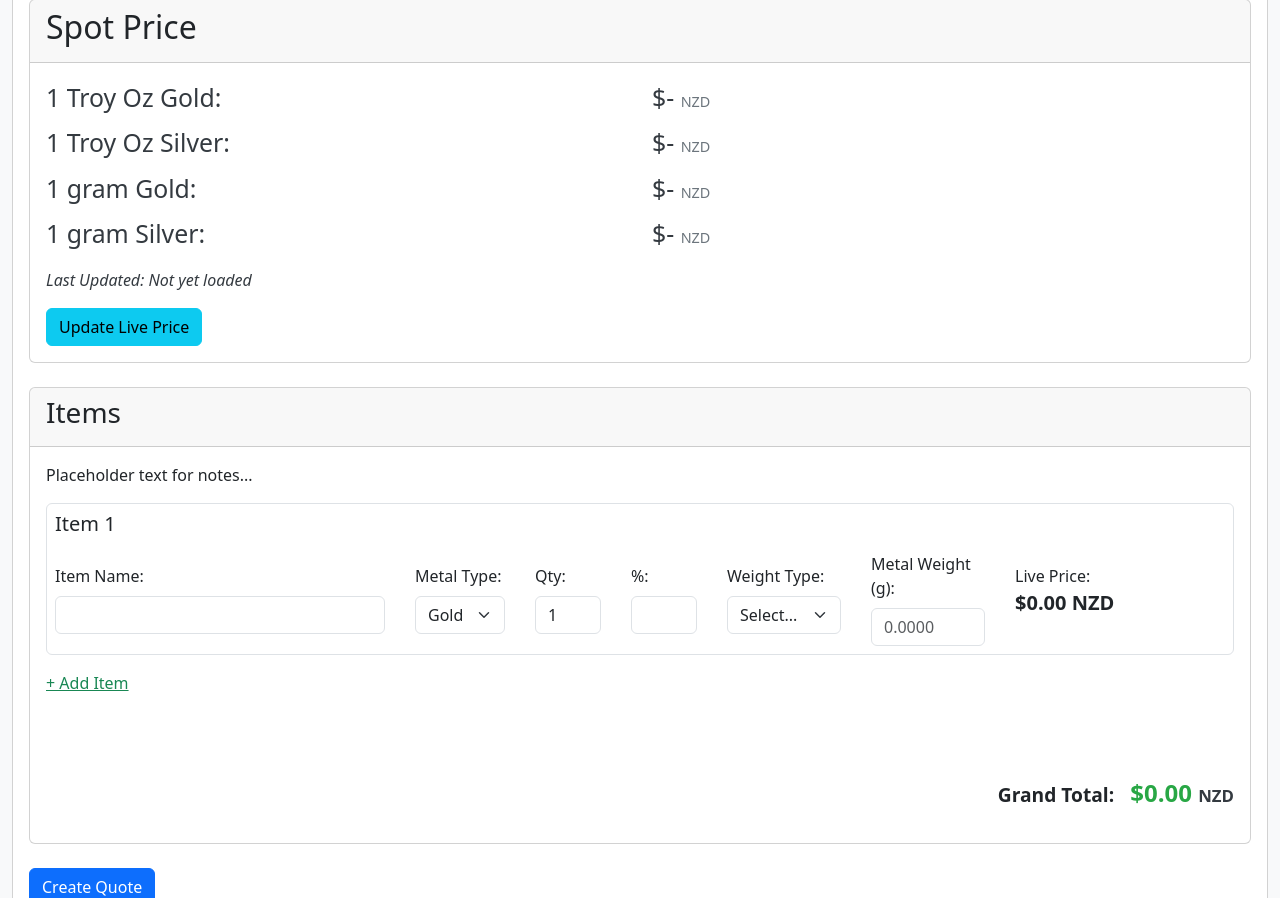
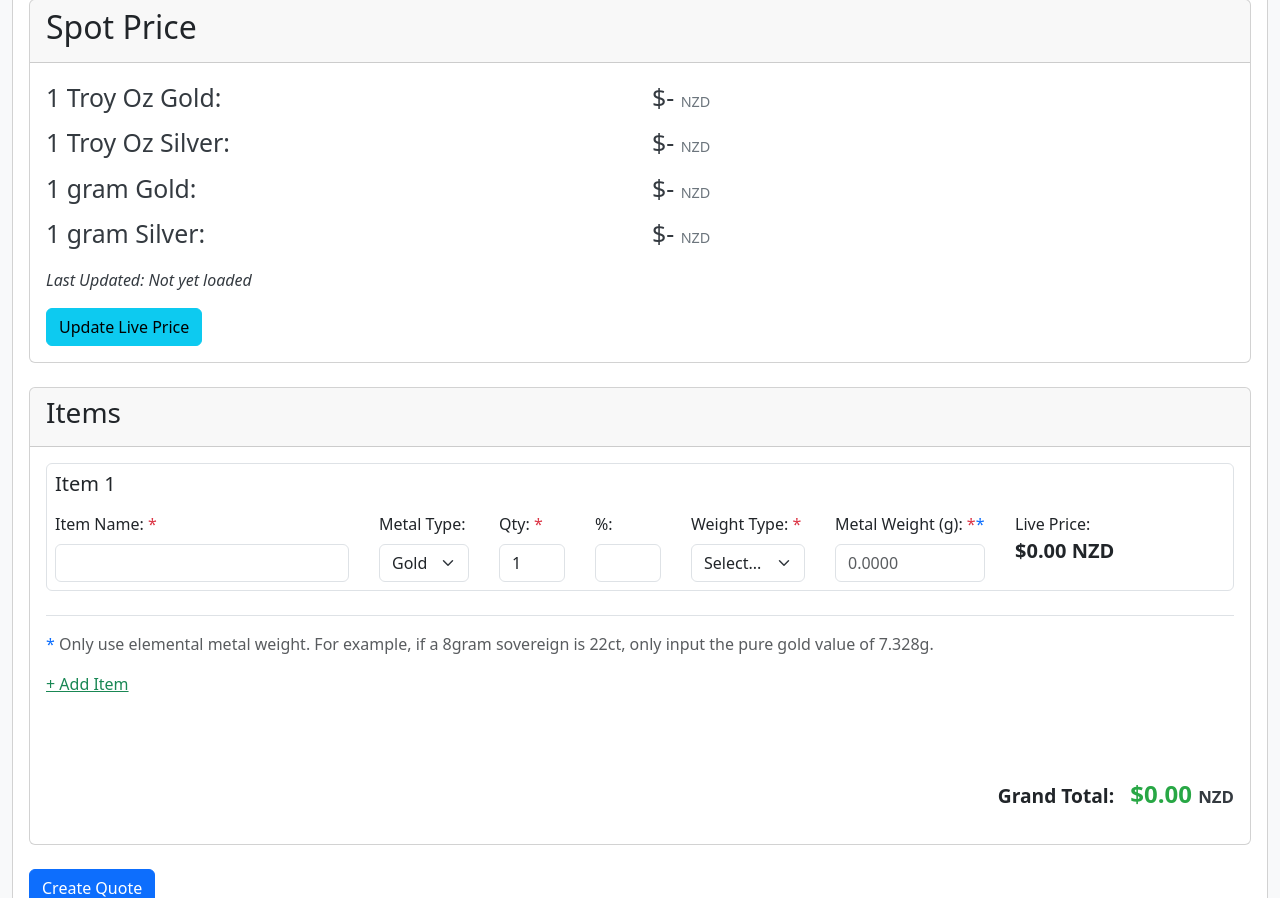
Before and after one commit to joeright1001/chchgold.co.nz, a Node server app: template views/admin_create_edit.ejs in a window 1280 px wide. Shown: the part 732-1630 px from the top of the page. Run offline with Node 20, Linux system fonts and the light colour scheme; the template is opened without the code that fills it, so the values that code supplies are empty.

Commit message:
added validation to items and consolidated validation into one file (seperate val removed from contacts_val file)

```diff
--- a/public/css/admin_create_edit.css
+++ b/public/css/admin_create_edit.css
@@ -13,8 +13,8 @@
 }
 
 .col-item-name {
-    flex: 0 0 30%;
-    max-width: 30%;
+    flex: 0 0 27%;
+    max-width: 27%;
 }
 
 .col-metal-type {
@@ -38,8 +38,8 @@
 }
 
 .col-weight {
-    flex: 0 0 12%;
-    max-width: 12%;
+    flex: 0 0 15%;
+    max-width: 15%;
 }
 
 .col-live-price {
--- a/public/js/admin_create_edit.js
+++ b/public/js/admin_create_edit.js
@@ -48,9 +48,6 @@ document.addEventListener('DOMContentLoaded', () => {
     const card = document.getElementById('admin-create-edit-card');
     const quoteId = card.dataset.quoteId;
     const isEditMode = !!quoteId;
-
-    // Initialize contact validation
-    initContactValidation('admin-create-edit-form');
 
     // Handle copy URL button (only in edit mode)
     const copyUrlBtn = document.getElementById('copy-url-btn');
--- /dev/null
+++ b/public/js/create_edit_input_validation.js
@@ -0,0 +1,90 @@
+document.addEventListener('DOMContentLoaded', () => {
+    const form = document.getElementById('admin-create-edit-form');
+    if (!form) return;
+
+    const mobileInput = document.getElementById('mobile');
+    const emailInput = document.getElementById('email');
+    const mobileError = document.getElementById('mobile-error');
+    const emailError = document.getElementById('email-error');
+
+    form.addEventListener('submit', (event) => {
+        let isContactValid = validateContactInfo();
+        let areItemsValid = validateItems();
+
+        if (!isContactValid || !areItemsValid) {
+            event.preventDefault(); // Stop form submission
+            // Re-enable the submit button if validation fails
+            const submitButton = form.querySelector('button[type="submit"]');
+            const spinner = submitButton.querySelector('.spinner-border');
+            spinner.classList.add('d-none');
+            submitButton.disabled = false;
+        }
+    });
+
+    function validateContactInfo() {
+        const mobile = mobileInput.value.trim();
+        const email = emailInput.value.trim();
+
+        // Reset validation states
+        mobileInput.classList.remove('is-invalid');
+        emailInput.classList.remove('is-invalid');
+        mobileError.textContent = '';
+        emailError.textContent = '';
+
+        if (!mobile && !email) {
+            mobileInput.classList.add('is-invalid');
+            emailInput.classList.add('is-invalid');
+            mobileError.textContent = 'Please provide at least one contact method';
+            emailError.textContent = 'Please provide at least one contact method';
+            return false;
+        }
+        return true;
+    }
+
+    function validateItems() {
+        let isValid = true;
+        clearItemErrors();
+        const itemRows = form.querySelectorAll('.item-row');
+
+        itemRows.forEach((row) => {
+            const itemNameInput = row.querySelector('.item-name-input');
+            const quantityInput = row.querySelector('.quantity-input');
+            const weightTypeSelect = row.querySelector('.weight-type-select');
+            const weightInput = row.querySelector('.weight-input');
+            const percentInput = row.querySelector('.percent-input');
+
+            const isPartiallyFilled = [itemNameInput.value, quantityInput.value, weightTypeSelect.value, weightInput.value, percentInput.value].some(value => value && value.trim() !== '');
+
+            if (isPartiallyFilled) {
+                if (!validateField(itemNameInput, 'Item Name is required.')) isValid = false;
+                if (!validateField(quantityInput, 'Quantity is required.')) isValid = false;
+                if (!validateField(weightTypeSelect, 'Weight Type is required.')) isValid = false;
+                if (!validateField(weightInput, 'Weight is required.')) isValid = false;
+            }
+        });
+        return isValid;
+    }
+
+    function validateField(field, errorMessage) {
+        if (!field.value || field.value.trim() === '') {
+            field.classList.add('is-invalid');
+            const errorDiv = field.nextElementSibling;
+            if (errorDiv && errorDiv.classList.contains('invalid-feedback')) {
+                errorDiv.textContent = errorMessage;
+            }
+            return false;
+        }
+        return true;
+    }
+
+    function clearItemErrors() {
+        const invalidFields = form.querySelectorAll('.item-row .is-invalid');
+        invalidFields.forEach(field => {
+            field.classList.remove('is-invalid');
+            const errorDiv = field.nextElementSibling;
+            if (errorDiv && errorDiv.classList.contains('invalid-feedback')) {
+                errorDiv.textContent = '';
+            }
+        });
+    }
+});
--- a/views/admin_create_edit.ejs
+++ b/views/admin_create_edit.ejs
@@ -1,7 +1,6 @@
 <%- include('partials/header', { title: isEditMode ? `Edit Quote - ${quote.quote_number}` : 'Create New Quote' }) %>
 
 <link rel="stylesheet" href="/css/admin_create_edit.css">
-<script src="/js/contact_validation.js"></script>
 
 <% if (isNewQuote && isEditMode) { %>
 <div class="alert alert-success alert-dismissible fade show" role="alert" id="new-quote-banner">
@@ -181,7 +180,6 @@
                     <h3>Items</h3>
                 </div>
                 <div class="card-body">
-                    <p>Placeholder text for notes...</p>
                     <div id="items-container">
                         <%
                         const itemsToShow = (isEditMode && items && items.length > 0) ? items : [{}];
@@ -196,8 +194,9 @@
                                 <input type="hidden" name="items[<%= i %>][weightType]" id="weightTypeHidden<%= i %>" value="<%= item.weight_type || '' %>" class="weight-type-hidden">
                                 <div class="item-details-row align-items-center">
                                 <div class="col-item-name">
-                                    <label class="form-label">Item Name:</label>
+                                    <label class="form-label">Item Name: <span class="text-danger">*</span></label>
                                     <input type="text" class="form-control item-name-input" name="items[<%= i %>][name]" value="<%= item.item_name || '' %>">
+                                    <div class="invalid-feedback"></div>
                                 </div>
                                 <div class="col-metal-type">
                                     <label class="form-label">Metal Type:</label>
@@ -207,22 +206,25 @@
                                     </select>
                                 </div>
                                 <div class="col-qty">
-                                    <label class="form-label">Qty:</label>
+                                    <label class="form-label">Qty: <span class="text-danger">*</span></label>
                                     <input type="number" class="form-control quantity-input" name="items[<%= i %>][quantity]" value="<%= item.quantity || 1 %>" min="1">
+                                    <div class="invalid-feedback"></div>
                                 </div>
                                 <div class="col-percent">
                                     <label class="form-label">%:</label>
                                     <input type="number" class="form-control percent-input" name="items[<%= i %>][percent]" value="<%= item.percent || '' %>" step="0.01" min="0">
                                 </div>
                                 <div class="col-weight-type">
-                                    <label class="form-label">Weight Type:</label>
+                                    <label class="form-label">Weight Type: <span class="text-danger">*</span></label>
                                     <select class="form-select weight-type-select" data-index="<%= i %>">
                                         <!-- Options are now populated by admin_create_edit.js -->
                                     </select>
+                                    <div class="invalid-feedback"></div>
                                 </div>
                                 <div class="col-weight">
-                                    <label class="form-label">Metal Weight (g):</label>
+                                    <label class="form-label">Metal Weight (g): <span class="text-danger">*</span><span class="text-primary">*</span></label>
                                     <input type="number" class="form-control weight-input" name="items[<%= i %>][weight]" value="<%= item.weight || '' %>" step="any" placeholder="0.0000" min="0">
+                                    <div class="invalid-feedback"></div>
                                 </div>
                                 <div class="col-live-price">
                                     <label>Live Price:</label>
@@ -245,6 +247,9 @@
                     </div>
 
                     <!-- Add Item Button -->
+                    <div class="mt-4 pt-3 border-top">
+                        <p class="text-muted mb-0"><span class="text-primary">*</span> Only use elemental metal weight. For example, if a 8gram sovereign is 22ct, only input the pure gold value of 7.328g.</p>
+                    </div>
                     <div class="mt-3 mb-3">
                         <a href="#" id="add-item-btn" class="text-success">+ Add Item</a>
                     </div>
@@ -273,5 +278,6 @@
   window.weightOptions = <%- JSON.stringify(weightOptions) %>;
 </script>
 <script src="/js/admin_create_edit.js"></script>
+<script src="/js/create_edit_input_validation.js"></script>
 
 <%- include('partials/footer') %>
```
Also changed, not shown: public/js/contact_validation.js (deleted, +0 -46 lines).
